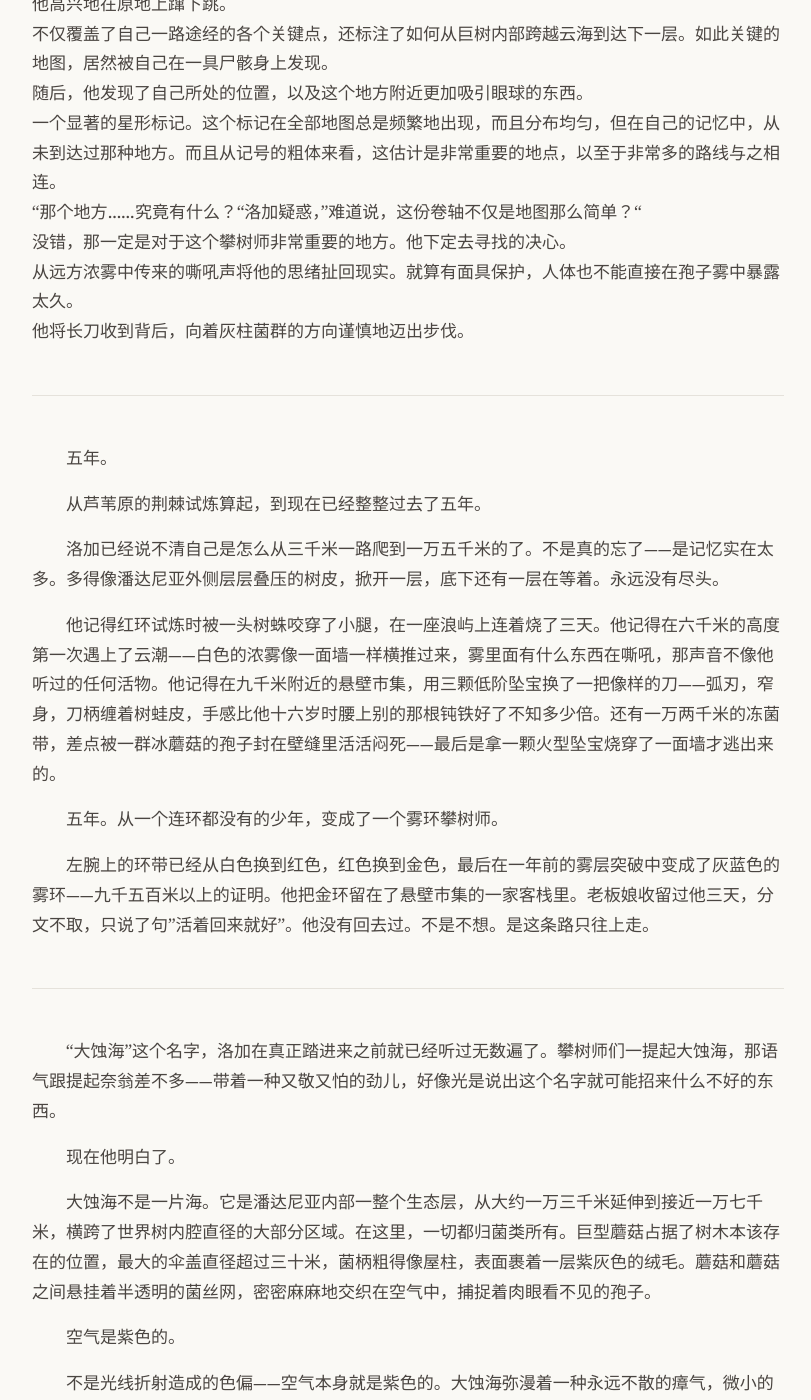
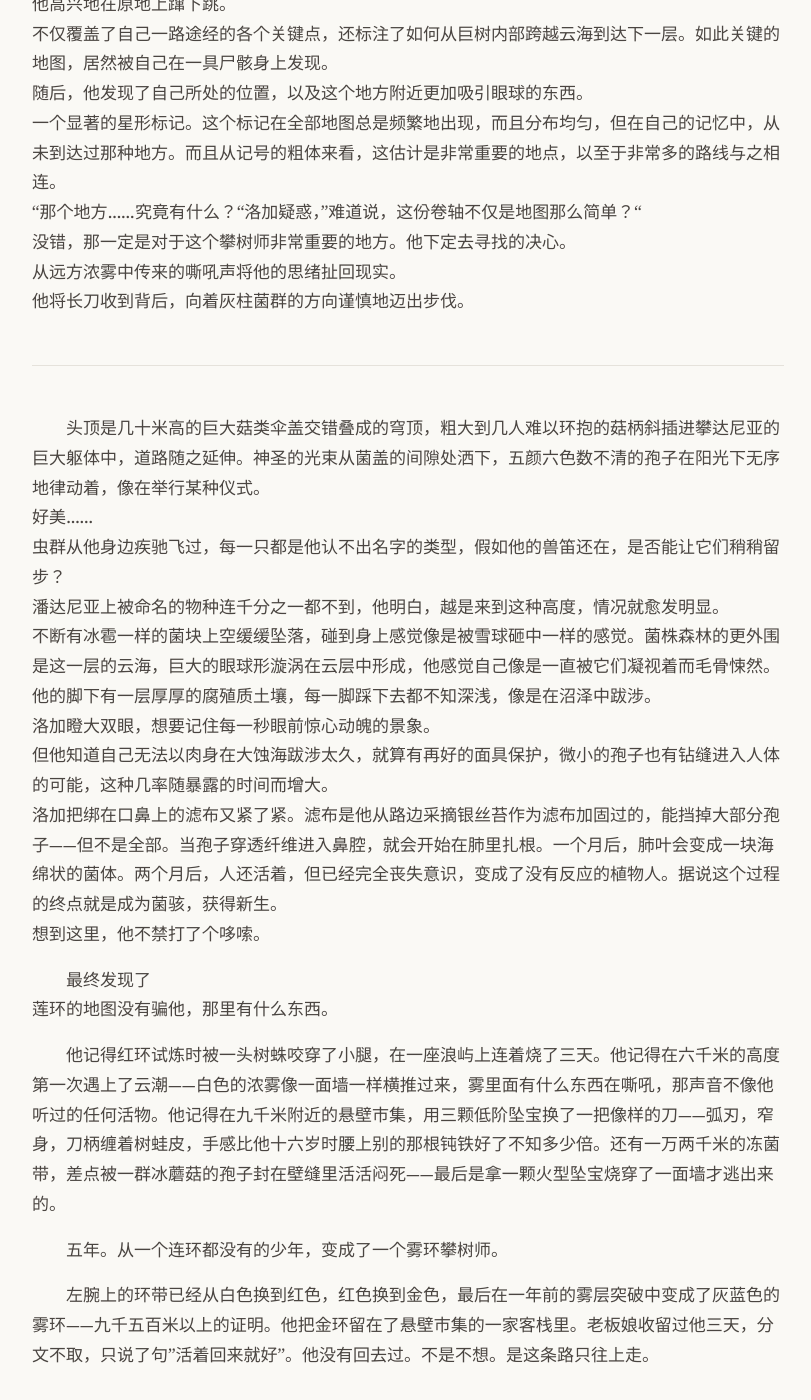
Before and after one commit to yihenc/yihenc.github.io, a Jekyll site: the page built from _posts/2026-02-16-大蚀海.md, in a window 1280 px wide and 1400 px high, scrolled down 3601 px. Shown: the whole window, without its empty margins (232-1043 px from the left). Built offline with Jekyll 4.4.1, drawn with Linux system fonts in a browser that asks for light colours; nearby versions of some CDN libraries.

Commit message:
Update: 大蚀海

```diff
--- a/_posts/2026-02-16-大蚀海.md
+++ b/_posts/2026-02-16-大蚀海.md
@@ -82,20 +82,26 @@ date: 2026-02-16 00:00 +0000
 一个显著的星形标记。这个标记在全部地图总是频繁地出现，而且分布均匀，但在自己的记忆中，从未到达过那种地方。而且从记号的粗体来看，这估计是非常重要的地点，以至于非常多的路线与之相连。
 “那个地方……究竟有什么？“洛加疑惑，”难道说，这份卷轴不仅是地图那么简单？“
 没错，那一定是对于这个攀树师非常重要的地方。他下定去寻找的决心。
-从远方浓雾中传来的嘶吼声将他的思绪扯回现实。就算有面具保护，人体也不能直接在孢子雾中暴露太久。
+从远方浓雾中传来的嘶吼声将他的思绪扯回现实。
 他将长刀收到背后，向着灰柱菌群的方向谨慎地迈出步伐。
 
 ---
+头顶是几十米高的巨大菇类伞盖交错叠成的穹顶，粗大到几人难以环抱的菇柄斜插进攀达尼亚的巨大躯体中，道路随之延伸。神圣的光束从菌盖的间隙处洒下，五颜六色数不清的孢子在阳光下无序地律动着，像在举行某种仪式。
+好美……
+虫群从他身边疾驰飞过，每一只都是他认不出名字的类型，假如他的兽笛还在，是否能让它们稍稍留步？
+潘达尼亚上被命名的物种连千分之一都不到，他明白，越是来到这种高度，情况就愈发明显。
+不断有冰雹一样的菌块上空缓缓坠落，碰到身上感觉像是被雪球砸中一样的感觉。菌株森林的更外围是这一层的云海，巨大的眼球形漩涡在云层中形成，他感觉自己像是一直被它们凝视着而毛骨悚然。
+他的脚下有一层厚厚的腐殖质土壤，每一脚踩下去都不知深浅，像是在沼泽中跋涉。
+洛加瞪大双眼，想要记住每一秒眼前惊心动魄的景象。
+但他知道自己无法以肉身在大蚀海跋涉太久，就算有再好的面具保护，微小的孢子也有钻缝进入人体的可能，这种几率随暴露的时间而增大。
+洛加把绑在口鼻上的滤布又紧了紧。滤布是他从路边采摘银丝苔作为滤布加固过的，能挡掉大部分孢子——但不是全部。当孢子穿透纤维进入鼻腔，就会开始在肺里扎根。一个月后，肺叶会变成一块海绵状的菌体。两个月后，人还活着，但已经完全丧失意识，变成了没有反应的植物人。据说这个过程的终点就是成为菌骇，获得新生。
+想到这里，他不禁打了个哆嗦。
+
+最终发现了
+莲环的地图没有骗他，那里有什么东西。
 
 
 
-
-
-五年。
-
-从芦苇原的荆棘试炼算起，到现在已经整整过去了五年。
-
-洛加已经说不清自己是怎么从三千米一路爬到一万五千米的了。不是真的忘了——是记忆实在太多。多得像潘达尼亚外侧层层叠压的树皮，掀开一层，底下还有一层在等着。永远没有尽头。
 
 他记得红环试炼时被一头树蛛咬穿了小腿，在一座浪屿上连着烧了三天。他记得在六千米的高度第一次遇上了云潮——白色的浓雾像一面墙一样横推过来，雾里面有什么东西在嘶吼，那声音不像他听过的任何活物。他记得在九千米附近的悬壁市集，用三颗低阶坠宝换了一把像样的刀——弧刃，窄身，刀柄缠着树蛙皮，手感比他十六岁时腰上别的那根钝铁好了不知多少倍。还有一万两千米的冻菌带，差点被一群冰蘑菇的孢子封在壁缝里活活闷死——最后是拿一颗火型坠宝烧穿了一面墙才逃出来的。
 
```
